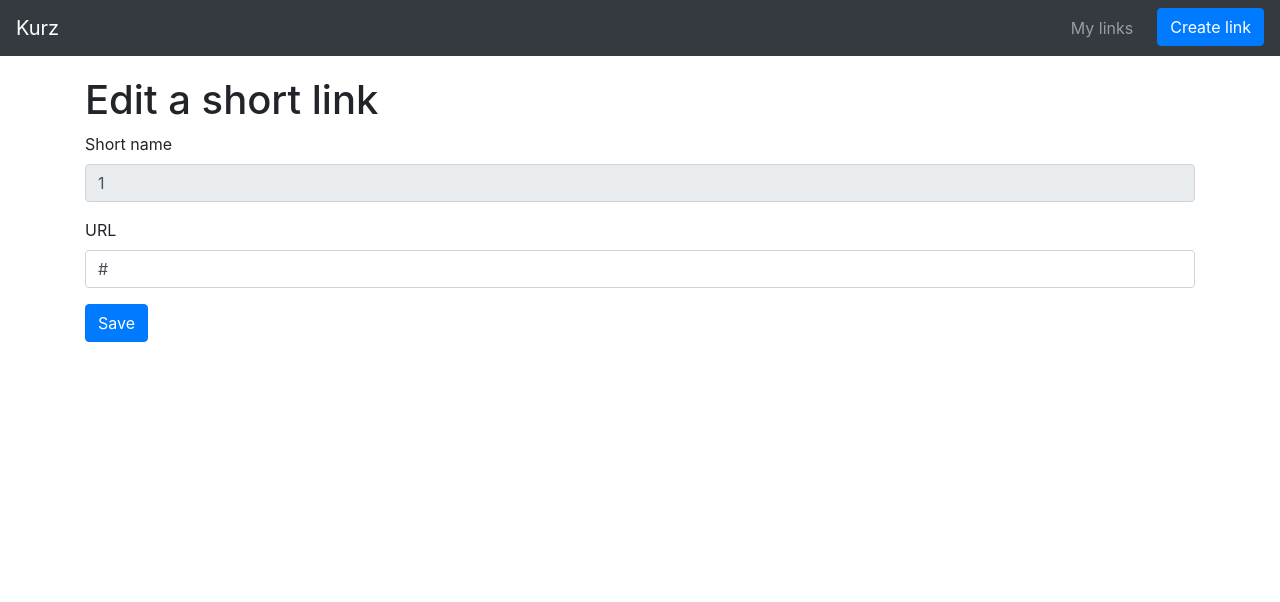
After one commit to iley/kurz, a Flask app: page /edit/1 in a window 1280 px wide. The commit adds this page. Shown: the top 602 px of the page. Run offline with Flask 2, Linux system fonts and the light colour scheme; tables that the repository leaves empty hold one stand-in row (values such as "Sample post"); some libraries are stand-ins or nearby versions.

Commit message:
Implement editing and "my links" list

```diff
--- a/kurz/controller.py
+++ b/kurz/controller.py
@@ -53,3 +53,37 @@ def create(link_id=""):
         return render_template(
             "save.html", link=link, short_domain=app.config["KURZ_SHORT_DOMAIN"]
         )
+
+
+@app.route("/edit/<string:link_id>", methods=["GET", "POST"])
+def edit(link_id):
+    link = Link.query.filter_by(id=link_id).first()
+    if link is None:
+        abort(404)  # TODO: Add error message.
+    if request.method == "GET":
+        return render_template("edit.html", link=link)
+    else:
+        url = request.form["url"]
+        try:
+            validate_url(url)
+        except ValidationError as ex:
+            return render_template(
+                "edit.html", link=link, error="Validation error. %s" % ex
+            )
+        link.url = url
+        db.session.commit()
+        return render_template(
+            "save.html", link=link, short_domain=app.config["KURZ_SHORT_DOMAIN"]
+        )
+
+@app.route("/delete/<string:link_id>", methods=["GET", "POST"])
+def delete(link_id):
+    # TODO
+    abort(404)
+
+
+@app.route("/links")
+def links():
+    # TODO: Filter by owner.
+    links = Link.query.all()
+    return render_template("links.html", links=links)
--- a/kurz/static/styles.css
+++ b/kurz/static/styles.css
@@ -1,5 +1,4 @@
 body {
-    padding-top: 20px;
     padding-bottom: 20px;
     margin-bottom: 60px; /* footer height */
 }
@@ -16,3 +15,9 @@ body {
 .navbar {
     margin-bottom: 20px;
 }
+
+.table td.fit,
+.table th.fit {
+    white-space: nowrap;
+    width: 1%;
+}
--- a/kurz/templates/base.html
+++ b/kurz/templates/base.html
@@ -8,8 +8,27 @@
   <title>Kurz{% block title %}{% endblock %}</title>
 </head>
 <body>
-  <nav class="navbar navbar-dark bg-dark">
+  <nav class="navbar navbar-expand-lg navbar-dark bg-dark">
     <a class="navbar-brand" href="/">Kurz</a>
+    <button class="navbar-toggler"
+            type="button"
+            data-toggle="collapse"
+            data-target="#navbarSupportedContent"
+            aria-controls="navbarSupportedContent"
+            aria-expanded="false"
+            aria-label="Toggle navigation">
+      <span class="navbar-toggler-icon"></span>
+    </button>
+    <div class="collapse navbar-collapse" id="navbarSupportedContent">
+      <ul class="navbar-nav ml-auto">
+        <li class="nav-item mr-3">
+          <a class="nav-item nav-link" href="{{ url_for('links') }}">My links</a>
+        </li>
+        <li class="nav-item">
+          <a class="nav-item btn btn-primary" href="{{ url_for('create') }}">Create link</a>
+        </li>
+      </ul>
+    </div>
   </nav>
 
   <div class="container">
--- /dev/null
+++ b/kurz/templates/edit.html
@@ -0,0 +1,20 @@
+{% extends 'base.html' %}
+
+{% block title %} - Edit link{% endblock %}
+
+{% block content %}
+<h1>Edit a short link</h1>
+<form method="post">
+  <div class="form-group">
+    <label for="link_id">Short name</label>
+    <input disabled type="text" class="form-control" id="link_id" name="link_id" placeholder="mylink" value="{{ link.id }}">
+  </div>
+
+  <div class="form-group">
+    <label for="url">URL</label>
+    <input type="text" class="form-control" id="url" name="url" placeholder="http://example.com/" value="{{ link.url }}">
+  </div>
+
+  <button type="submit" class="btn btn-primary">Save</button>
+</form>
+{% endblock %}
--- a/kurz/templates/save.html
+++ b/kurz/templates/save.html
@@ -4,8 +4,9 @@
 
 {% block content %}
 <h3>
-Successfully saved link <a href="http://{{ short_domain }}/{{ link.id }}">{{ short_domain }}/{{ link.id }}</a>
+Successfully saved link <a href="{{ url_for('open', link_id=link.id) }}">{{ link.id }}</a>
 </h3>
 
-<a class="btn btn-primary btn-lg" href="{{ url_for('create') }}" role="button">Create another link</a>
+Share short link: <input type="text" disabled value="{{ short_domain }}/{{ link.id }}">
+
 {% endblock %}
--- a/kurz/validate.py
+++ b/kurz/validate.py
@@ -12,6 +12,7 @@ class ValidationError(Exception):
 
 
 LINK_RE = re.compile(r"[A-Za-z0-9_-]+")
+LINK_BLACKLIST = ("admin", "create", "edit", "user", "links")
 
 
 def validate_link_id(link_id):
@@ -22,7 +23,7 @@ def validate_link_id(link_id):
             "Link name %s contains invalid characters. " % link_id +
             "Valid characters are letters, numbers, - and _."
         )
-    if link_id in ("admin", "create", "edit", "user"):
+    if link_id in LINK_BLACKLIST:
         raise ValidationError("Link name %s not allowed" % link_id)
 
 
```
Also changed, not shown: kurz/templates/links.html (added, +39 -0 lines). Lines whose indentation alone changed are shown as unchanged.
